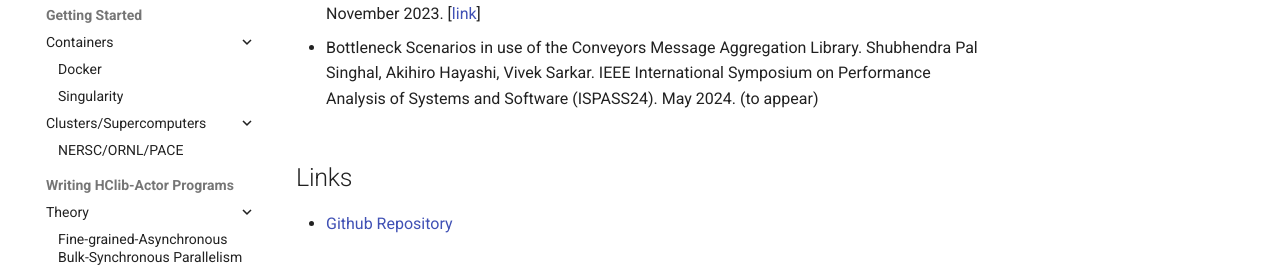
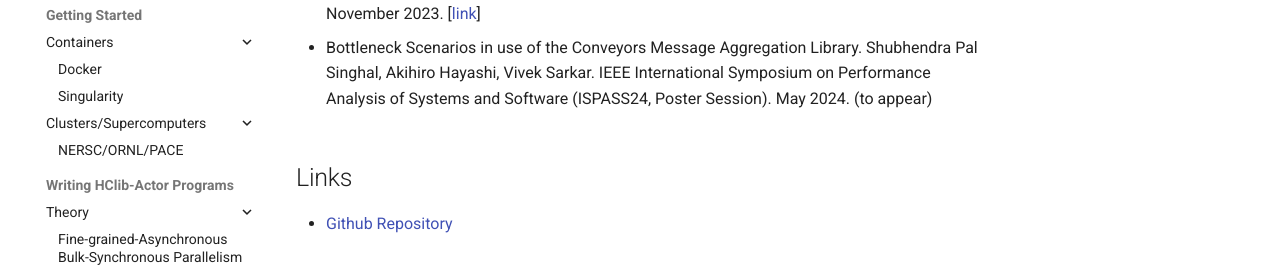
Before and after one commit to ahayashi/hclib-actor, an MkDocs documentation site: the page built from doc/markdowns/index.md, in a window 1280 px wide and 900 px high, scrolled down 849 px. Shown: the part 479-746 px from the top of the window. Built offline with MkDocs 1.6.1 and Material for MkDocs 9.7.7, drawn with Linux system fonts in a browser that asks for light colours; comment, search, counter and statistics services are not loaded.

Commit message:
Update index.md

```diff
--- a/doc/markdowns/index.md
+++ b/doc/markdowns/index.md
@@ -23,7 +23,7 @@ This document describes an actor/selector-based C/C++ programming systems for di
 
 * Accelerating Actor-Based Distributed Triangle Counting. Aniruddha Mysore, Kaushik Ravichandran, Youssef Elmougy, Akihiro Hayashi, Vivek Sarkar. International Conference for High Performance Computing, Networking, Storage, and Analysis (SC23, Poster Session). November 2023. [[link](https://sc23.supercomputing.org/proceedings/tech_poster/tech_poster_pages/rpost187.html)]
 
-* Bottleneck Scenarios in use of the Conveyors Message Aggregation Library. Shubhendra Pal Singhal, Akihiro Hayashi, Vivek Sarkar. IEEE International Symposium on Performance Analysis of Systems and Software (ISPASS24). May 2024. (to appear)
+* Bottleneck Scenarios in use of the Conveyors Message Aggregation Library. Shubhendra Pal Singhal, Akihiro Hayashi, Vivek Sarkar. IEEE International Symposium on Performance Analysis of Systems and Software (ISPASS24, Poster Session). May 2024. (to appear)
 
 
 ## Links
```
